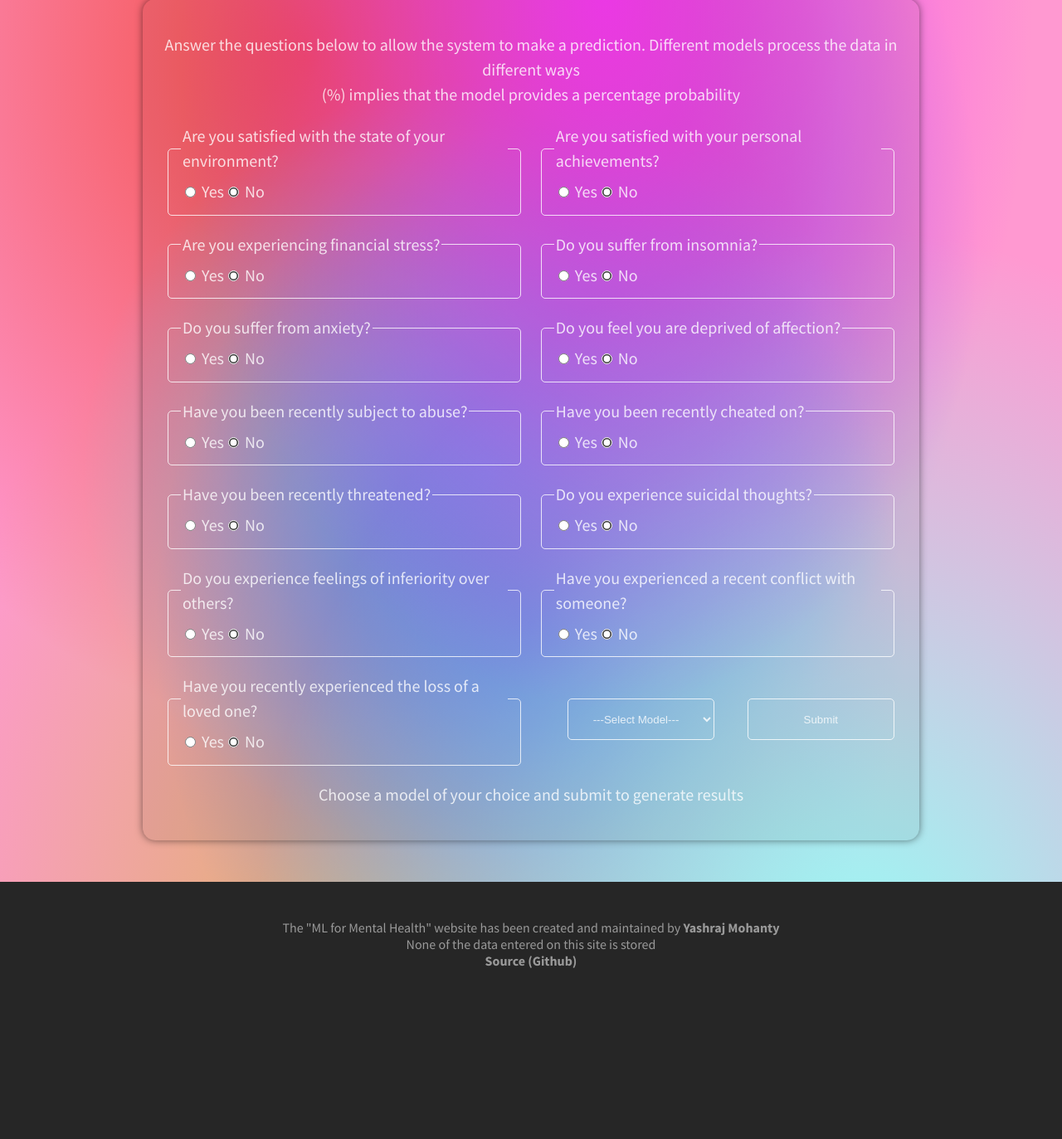
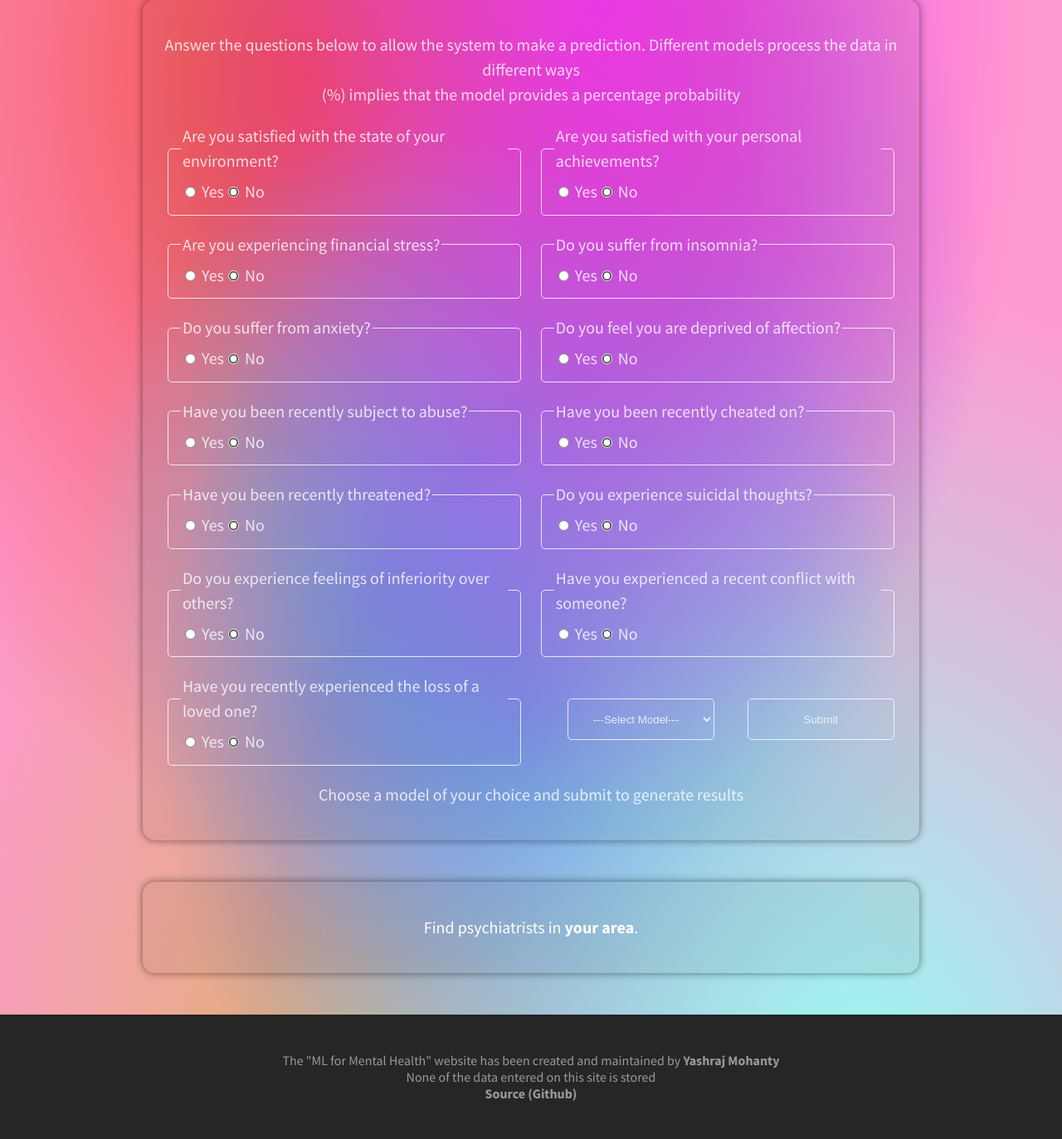
Before and after one commit to YashrajMohanty/Depression-Detection-System, a Flask app: page /depdet in a window 1280 px wide. Shown: the part 101-1474 px from the top of the page at 83% size. Before the commit the page ends 1268 px from the top, so only its background shows below. Run offline with Flask 3, Linux system fonts and the light colour scheme.

Commit message:
Added google maps embed
Added ability to search for psychiatrists near client location (requires location permission)

```diff
--- a/static/Stylesheets/DepressoWebDepDet.css
+++ b/static/Stylesheets/DepressoWebDepDet.css
@@ -49,6 +49,32 @@ form > p {
     text-align: center;
 }
 
+.map {
+    width: 70%;
+    padding: 20px;
+    margin-bottom: 50px;
+    border-radius: 15px;
+    backdrop-filter: brightness(95%);
+    box-shadow: hsla(0, 0%, 0%, 0.5) 0 0 10px;
+    display: flex;
+    flex-direction: column;
+    align-items: center;
+}
+    .map a {
+        transition: 0.3s;
+    }
+    .map a:hover {
+        color: aquamarine;
+        cursor: pointer;
+    }
+    .map iframe {
+        width: 80%;
+        height: 400px;
+        border: 0;
+        margin-block: 20px;
+        border-radius: 5px;
+    }
+
 .radio-parent {
     display: flex;
     padding-inline: 10px;
--- a/templates/DepressoWebDepDet.html
+++ b/templates/DepressoWebDepDet.html
@@ -199,6 +199,18 @@
             </div>
         </form>
 
+        <div class="map">
+            <p>
+                Find psychiatrists in <a onclick=getClientLocation()>your area</a>.
+            </p>
+
+            <iframe
+            loading="lazy"
+            src=""
+            hidden>
+            </iframe>
+        </div>
+
         <div class="footer">
             <p>
                 The "ML for Mental Health" website has been created and maintained
```
Also changed, not shown: static/Scripts/DepressoWebDepDet.js (+64 -25 lines).
